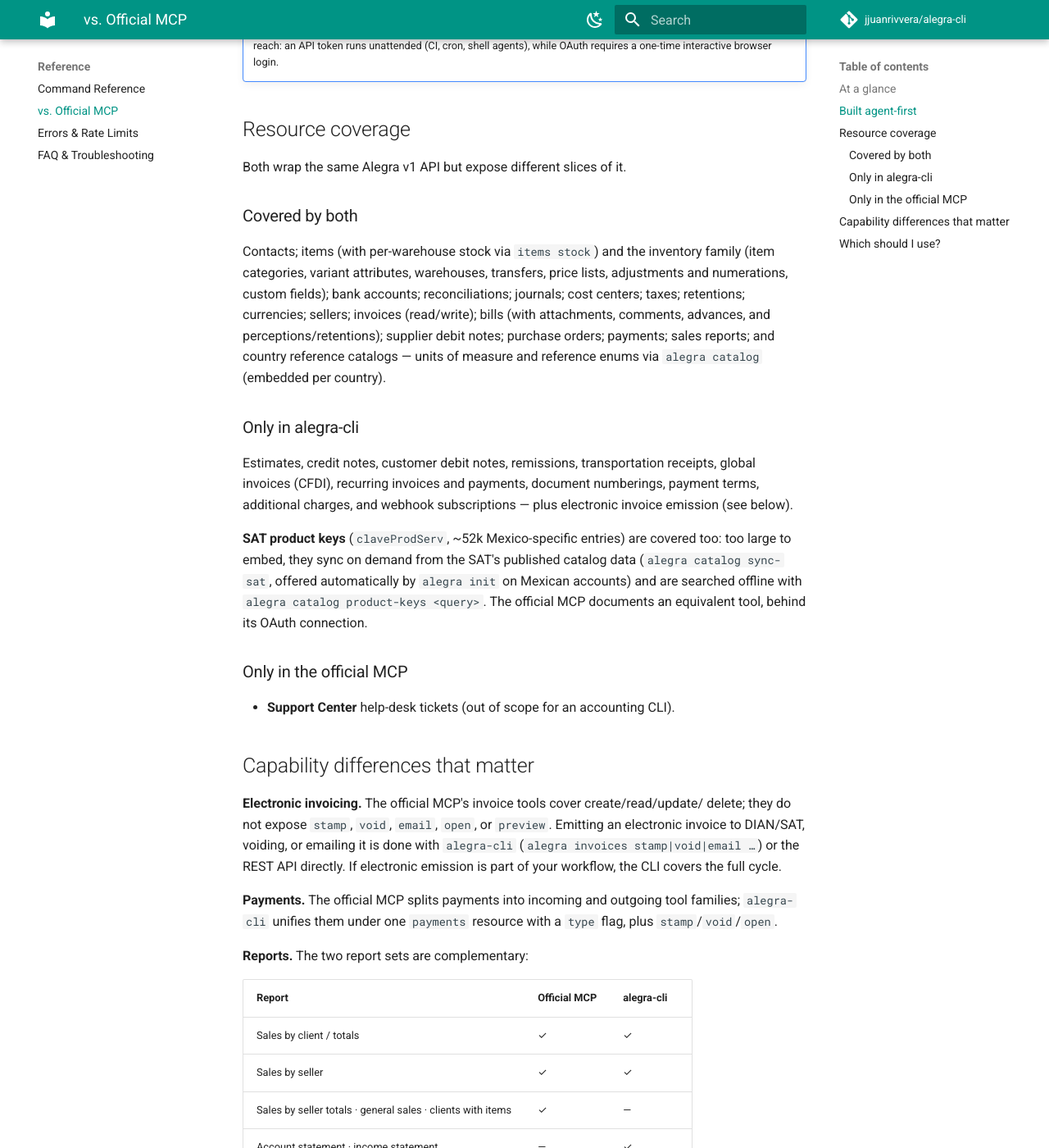
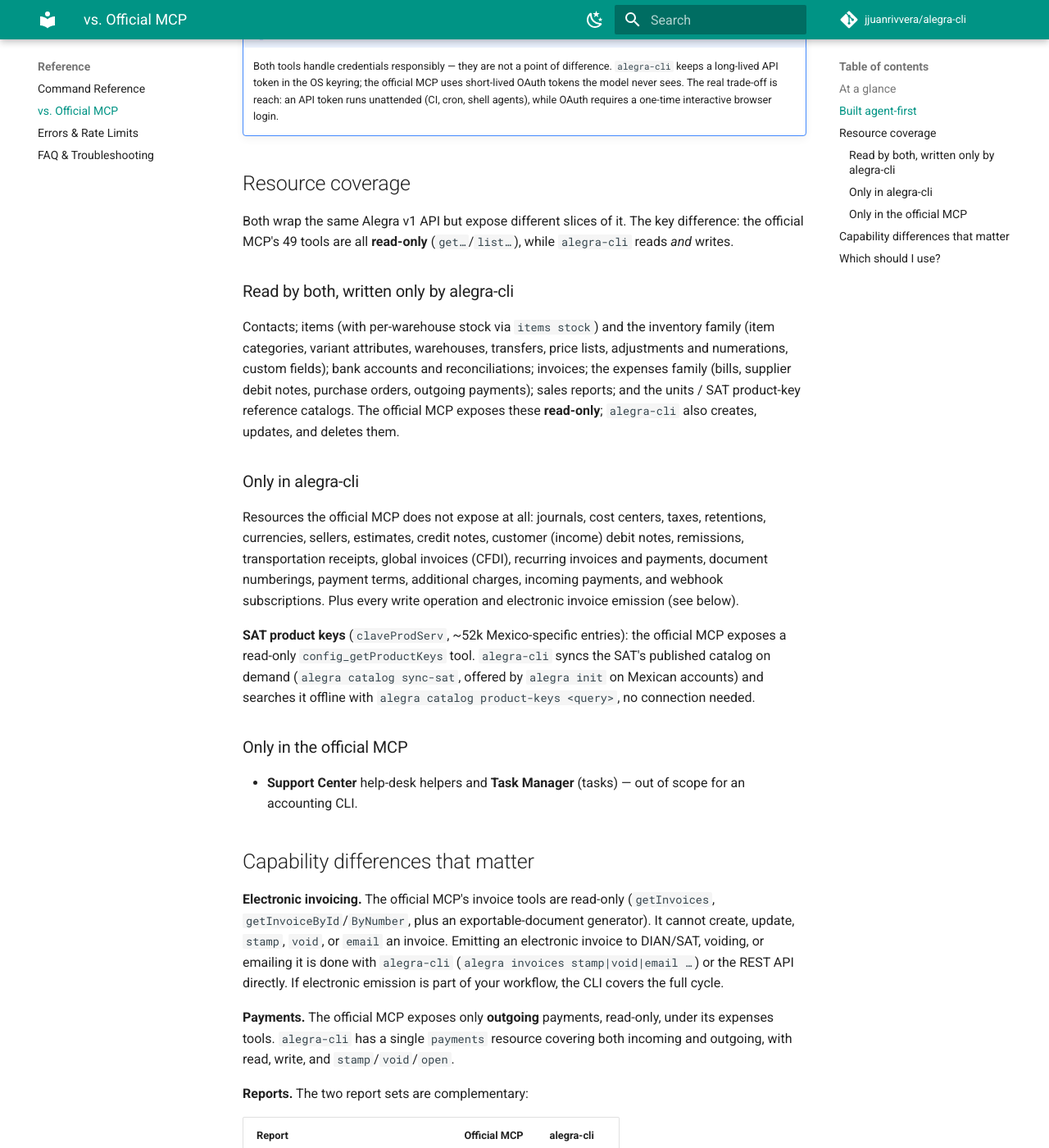
Before and after one commit to jjuanrivvera/alegra-cli, an MkDocs documentation site: the page built from docs/reference/vs-official-mcp.md, in a window 1280 px wide and 1400 px high, scrolled down 1985 px. Shown: the whole window at 82% size. Built offline with MkDocs 1.6.1 and Material for MkDocs 9.7.7, drawn with Linux system fonts in a browser that asks for light colours; comment, search, counter and statistics services are not loaded; some of the changed text lies outside the part shown.

Commit message:
docs: correct MCP comparison with the authoritative read-only tool list
Connected to the live official MCP (mcp.alegra.com) with a valid paid
plan and captured its actual tool set: 49 tools across 17 groups, all
read-only (get/list). The only create-named tool is an export-document
generator, not a fiscal write. This confirms Alegra's 'estrictamente de
solo lectura' positioning.

The earlier comparison was built from the developer docs (llms.txt, 122
tools incl. write-capable npm packages) — a broader surface than the
read-only hosted MCP users actually connect to. Corrected:
- coverage row: 17 areas / 49 tools; added a Writes (not exposed) row
- 'Covered by both' reframed as 'Read by both, written only by alegra-cli'
- moved journals, cost centers, taxes, retentions, currencies, sellers,
  incoming payments (and the document family) to alegra-cli-only — the
  live MCP does not expose them
- electronic invoicing: the MCP's invoice tools are read-only, not CRUD
- payments: the MCP exposes only outgoing payments, read-only
- added Task Manager alongside Support Center as official-MCP-only
- gave the official MCP its fair niche (read-only consulting from
  claude.ai) in the decision table

```diff
--- a/docs/reference/vs-official-mcp.md
+++ b/docs/reference/vs-official-mcp.md
@@ -7,10 +7,10 @@ is built **agent-first** as a command-line tool that AI agents drive directly
 page compares the two so you can pick the right fit.
 
 !!! note "Snapshot"
-    Reflects the official MCP server's publicly documented tool set and `alegra-cli`
-    **v0.8.1**, verified **2026-06-11**. Both wrap the same Alegra v1 API and both require
-    network access to it. Alegra may change its MCP over time — treat this as a
-    point-in-time snapshot.
+    Reflects the official MCP server's **live deployed tool set (49 read-only tools)** and
+    `alegra-cli` **v0.8.1**, verified **2026-06-11** by connecting to `mcp.alegra.com`.
+    Both wrap the same Alegra v1 API and both require network access to it. Alegra may
+    change its MCP over time — treat this as a point-in-time snapshot.
 
 ## At a glance
 
@@ -24,7 +24,8 @@ page compares the two so you can pick the right fit.
 | Output | Structured JSON tool results | table / JSON / YAML / CSV — composable with `jq` and pipes (fewer tokens for an agent) |
 | Agent safety controls | Host-dependent | `--dry-run` on any command, interactive confirm on `delete`, restrictable via shell hooks |
 | Human (terminal) use | — | First-class |
-| Resource coverage | ~24 resource areas | 45+ resources |
+| Resource coverage | 17 areas (49 tools) | 45+ resources |
+| Writes (create / update / delete) | Not exposed — read-only | Yes |
 | Invoice emission (stamp / void / email) | Not exposed | Yes |
 
 ## Built agent-first
@@ -58,43 +59,48 @@ typing commands. The rationale is laid out in the post
 
 ## Resource coverage
 
-Both wrap the same Alegra v1 API but expose different slices of it.
+Both wrap the same Alegra v1 API but expose different slices of it. The key difference:
+the official MCP's 49 tools are all **read-only** (`get…`/`list…`), while `alegra-cli`
+reads *and* writes.
 
-### Covered by both
+### Read by both, written only by alegra-cli
 Contacts; items (with per-warehouse stock via `items stock`) and the inventory family
 (item categories, variant attributes, warehouses, transfers, price lists, adjustments and
-numerations, custom fields); bank accounts; reconciliations; journals; cost centers;
-taxes; retentions; currencies; sellers; invoices (read/write); bills (with attachments,
-comments, advances, and perceptions/retentions); supplier debit notes; purchase orders;
-payments; sales reports; and country reference catalogs — units of measure and reference
-enums via `alegra catalog` (embedded per country).
+numerations, custom fields); bank accounts and reconciliations; invoices; the expenses
+family (bills, supplier debit notes, purchase orders, outgoing payments); sales reports;
+and the units / SAT product-key reference catalogs. The official MCP exposes these
+**read-only**; `alegra-cli` also creates, updates, and deletes them.
 
 ### Only in alegra-cli
-Estimates, credit notes, customer debit notes, remissions, transportation receipts,
-global invoices (CFDI), recurring invoices and payments, document numberings, payment
-terms, additional charges, and webhook subscriptions — plus electronic invoice emission
-(see below).
+Resources the official MCP does not expose at all: journals, cost centers, taxes,
+retentions, currencies, sellers, estimates, credit notes, customer (income) debit notes,
+remissions, transportation receipts, global invoices (CFDI), recurring invoices and
+payments, document numberings, payment terms, additional charges, incoming payments, and
+webhook subscriptions. Plus every write operation and electronic invoice emission (see
+below).
 
-**SAT product keys** (`claveProdServ`, ~52k Mexico-specific entries) are covered too:
-too large to embed, they sync on demand from the SAT's published catalog data
-(`alegra catalog sync-sat`, offered automatically by `alegra init` on Mexican
-accounts) and are searched offline with `alegra catalog product-keys <query>`.
-The official MCP documents an equivalent tool, behind its OAuth connection.
+**SAT product keys** (`claveProdServ`, ~52k Mexico-specific entries): the official MCP
+exposes a read-only `config_getProductKeys` tool. `alegra-cli` syncs the SAT's published
+catalog on demand (`alegra catalog sync-sat`, offered by `alegra init` on Mexican
+accounts) and searches it offline with `alegra catalog product-keys <query>`, no
+connection needed.
 
 ### Only in the official MCP
-- **Support Center** help-desk tickets (out of scope for an accounting CLI).
+- **Support Center** help-desk helpers and **Task Manager** (tasks) — out of scope for an
+  accounting CLI.
 
 ## Capability differences that matter
 
-**Electronic invoicing.** The official MCP's invoice tools cover create/read/update/
-delete; they do not expose `stamp`, `void`, `email`, `open`, or `preview`. Emitting an
-electronic invoice to DIAN/SAT, voiding, or emailing it is done with `alegra-cli`
+**Electronic invoicing.** The official MCP's invoice tools are read-only
+(`getInvoices`, `getInvoiceById`/`ByNumber`, plus an exportable-document generator). It
+cannot create, update, `stamp`, `void`, or `email` an invoice. Emitting an electronic
+invoice to DIAN/SAT, voiding, or emailing it is done with `alegra-cli`
 (`alegra invoices stamp|void|email …`) or the REST API directly. If electronic emission
 is part of your workflow, the CLI covers the full cycle.
 
-**Payments.** The official MCP splits payments into incoming and outgoing tool families;
-`alegra-cli` unifies them under one `payments` resource with a `type` flag, plus
-`stamp`/`void`/`open`.
+**Payments.** The official MCP exposes only **outgoing** payments, read-only, under its
+expenses tools. `alegra-cli` has a single `payments` resource covering both incoming and
+outgoing, with read, write, and `stamp`/`void`/`open`.
 
 **Reports.** The two report sets are complementary:
 
@@ -102,7 +108,7 @@ is part of your workflow, the CLI covers the full cycle.
 | --- | --- | --- |
 | Sales by client / totals | ✓ | ✓ |
 | Sales by seller | ✓ | ✓ |
-| Sales by seller totals · general sales · clients with items | ✓ | — |
+| Sales by seller totals · general sales | ✓ | — |
 | Account statement · income statement | — | ✓ |
 
 ## Which should I use?
@@ -111,8 +117,9 @@ They serve different niches; both are valid.
 
 | Your situation | Best fit |
 | --- | --- |
+| Read-only consulting of your data from claude.ai or Claude Desktop | **Official MCP** (purpose-built for it) |
 | Coding agent with shell access (Claude Code, Cursor, Codex) | **alegra-cli + skill** |
-| Interactive MCP host that runs an OAuth login (claude.ai web, Claude Desktop) | Official MCP, or `alegra mcp` |
+| An MCP host the official server doesn't support, or you need write tools | **alegra-cli**'s `alegra mcp` |
 | Scripts, CI/CD, cron jobs | **alegra-cli** (pipes, exit codes, env vars) |
 | Autonomous agent touching production data | **alegra-cli** (dry-run, confirmations, hooks) |
 | Electronic invoice emission | **alegra-cli** |
```
